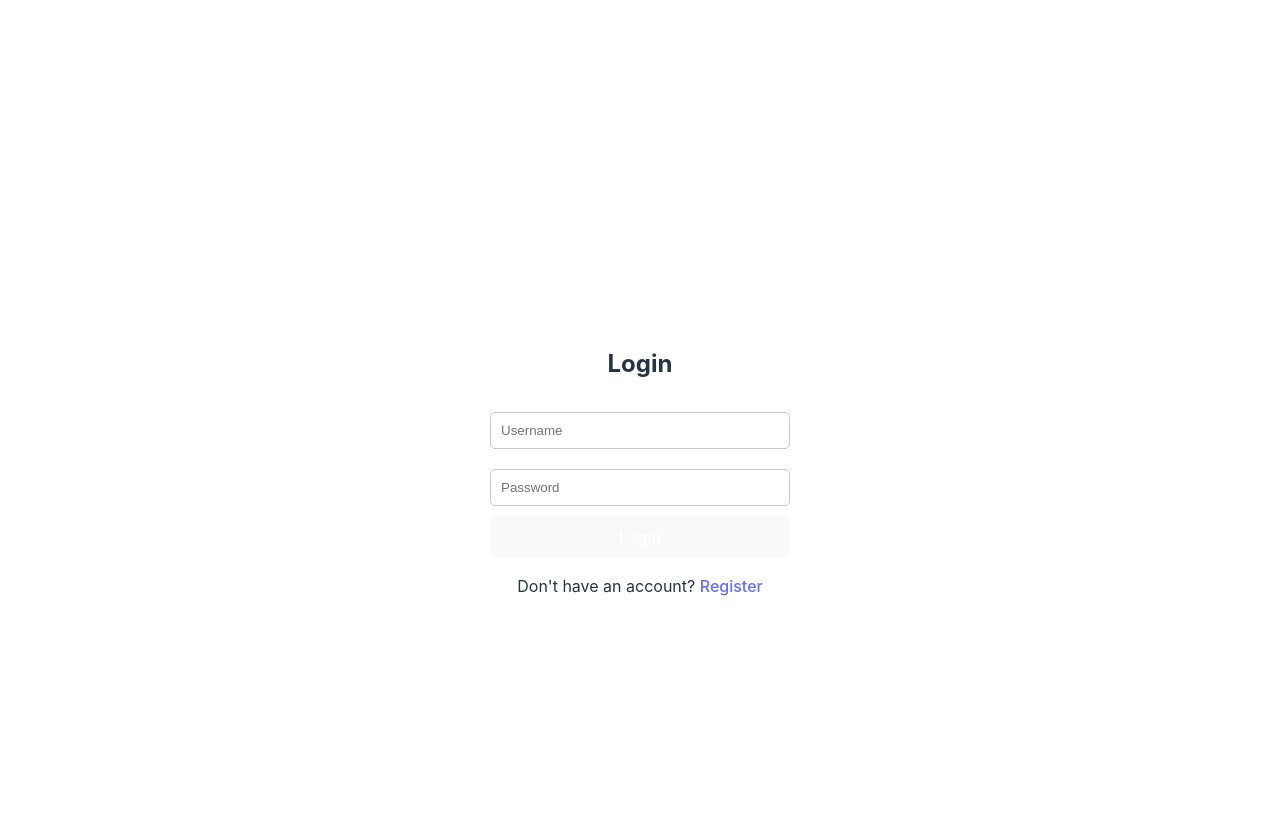
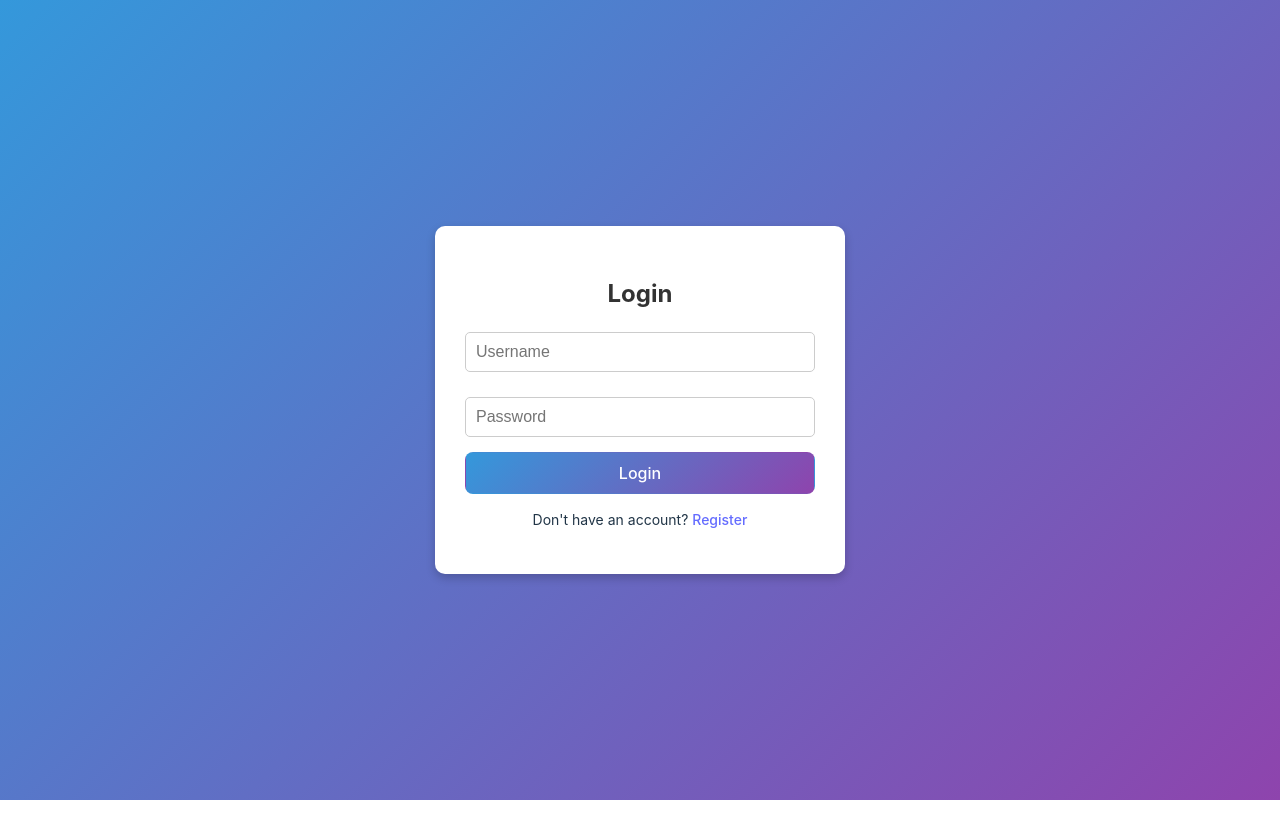
Before and after one commit to Gqbriel02/product-lifecycle-ui, a React (Vite) app: page /login in a window 1280 px wide. Shown: the top 838 px of the page. After the commit the page ends 800 px from the top, so only its background shows below. Built offline with nearby package versions, Linux system fonts and the light colour scheme.

Commit message:
login and register styling

```diff
--- a/src/components/Auth/Login/Login.module.css
+++ b/src/components/Auth/Login/Login.module.css
@@ -3,13 +3,25 @@
     flex-direction: column;
     align-items: center;
     justify-content: center;
-    height: 80vh;
+    height: 100vh;
+    background: linear-gradient(135deg, #3498db, #8e44ad);
+}
+
+.card {
+    background: white;
+    padding: 30px;
+    border-radius: 10px;
+    box-shadow: 0px 4px 10px rgba(0, 0, 0, 0.2);
+    text-align: center;
+    width: 350px;
+    animation: fadeIn 0.5s ease-in-out;
 }
 
 form {
     display: flex;
     flex-direction: column;
-    width: 300px;
+    /*width: 300px;*/
+    gap: 5px;
 }
 
 input {
@@ -17,21 +29,60 @@ input {
     padding: 10px;
     border: 1px solid #ccc;
     border-radius: 5px;
+    font-size: 16px;
+    transition: all 0.3s ease;
+}
+
+input:focus {
+    border-color: #8e44ad;
+    outline: none;
+    box-shadow: 0px 0px 8px rgba(142, 68, 173, 0.4);
 }
 
 button {
     padding: 10px;
-    background-color: #3498db;
+    background: linear-gradient(135deg, #3498db, #8e44ad);
     color: white;
     border: none;
     border-radius: 5px;
     cursor: pointer;
+    font-size: 16px;
+    transition: all 0.3s ease;
 }
 
 button:hover {
-    background-color: #2980b9;
+    background: linear-gradient(135deg, #2980b9, #6c3483);
 }
 
 .error {
     color: red;
+    font-size: 14px;
+    margin-bottom: 10px;
 }
+
+.registerText {
+    margin-top: 15px;
+    font-size: 14px;
+}
+
+.link {
+    color: #8e44ad;
+    font-weight: bold;
+    text-decoration: none;
+    transition: color 0.3s;
+}
+
+.link:hover {
+    color: #6c3483;
+}
+
+@keyframes fadeIn {
+    from {
+        opacity: 0;
+        transform: scale(0.95);
+    }
+    to {
+        opacity: 1;
+        transform: scale(1);
+    }
+}
--- a/src/components/Auth/Login/Login.tsx
+++ b/src/components/Auth/Login/Login.tsx
@@ -36,6 +36,7 @@ const Login: React.FC = () => {
 
     return (
         <div className={styles.loginContainer}>
+            <div className={styles.card}>
                 <h2>Login</h2>
                 {error && <p className={styles.error}>{error}</p>}
                 <form onSubmit={handleLogin}>
@@ -57,9 +58,10 @@ const Login: React.FC = () => {
                     />
                     <button type="submit">Login</button>
                 </form>
-            <p>
+                <p className={styles.registerText}>
                     Don't have an account? <Link to="/register">Register</Link>
                 </p>
+            </div>
         </div>
     );
 };
--- a/src/components/Auth/Register/Register.module.css
+++ b/src/components/Auth/Register/Register.module.css
@@ -3,13 +3,32 @@
     flex-direction: column;
     align-items: center;
     justify-content: center;
-    height: 80vh;
+    height: 100vh;
+    background: linear-gradient(135deg, #3498db, #8e44ad);
+    overflow: hidden;
+}
+
+.card {
+    background: white;
+    padding: 30px;
+    border-radius: 10px;
+    box-shadow: 0px 4px 10px rgba(0, 0, 0, 0.2);
+    text-align: center;
+    width: 350px;
+    max-width: 400px;
+    animation: fadeIn 0.5s ease-in-out;
+}
+
+h2 {
+    margin-bottom: 10px;
+    color: #333;
 }
 
 form {
     display: flex;
     flex-direction: column;
-    width: 300px;
+    /*width: 300px;*/
+    gap: 5px;
 }
 
 input {
@@ -17,21 +36,64 @@ input {
     padding: 10px;
     border: 1px solid #ccc;
     border-radius: 5px;
+    font-size: 16px;
+    transition: all 0.3s ease;
+}
+
+input:focus {
+    border-color: #8e44ad;
+    outline: none;
+    box-shadow: 0px 0px 8px rgba(142, 68, 173, 0.4);
 }
 
 button {
     padding: 10px;
-    background-color: #27ae60;
+    background: linear-gradient(135deg, #3498db, #8e44ad);
     color: white;
     border: none;
     border-radius: 5px;
     cursor: pointer;
+    font-size: 16px;
+    transition: all 0.3s ease;
 }
 
 button:hover {
-    background-color: #219150;
+    background: linear-gradient(135deg, #2980b9, #6c3483);
 }
 
 .error {
     color: red;
+    font-size: 14px;
+    margin-bottom: 10px;
 }
+
+.loginText {
+    margin-top: 15px;
+    font-size: 14px;
+}
+
+.link {
+    color: #8e44ad;
+    font-weight: bold;
+    text-decoration: none;
+    transition: color 0.3s;
+}
+
+.link:hover {
+    color: #6c3483;
+}
+
+@keyframes fadeIn {
+    from {
+        opacity: 0;
+        transform: scale(0.95);
+    }
+    to {
+        opacity: 1;
+        transform: scale(1);
+    }
+}
+
+html, body {
+    overflow-x: hidden;
+}
--- a/src/components/Auth/Register/Register.tsx
+++ b/src/components/Auth/Register/Register.tsx
@@ -44,6 +44,7 @@ const Register: React.FC = () => {
 
     return (
         <div className={styles.registerContainer}>
+            <div className={styles.card}>
                 <h2>Register</h2>
                 {error && <p className={styles.error}>{error}</p>}
                 <form onSubmit={handleRegister}>
@@ -97,9 +98,10 @@ const Register: React.FC = () => {
                     />
                     <button type="submit">Register</button>
                 </form>
-            <p>
+                <p className={styles.loginText}>
                     Already have an account? <Link to="/login">Login</Link>
                 </p>
+            </div>
         </div>
     );
 };
--- a/src/index.css
+++ b/src/index.css
@@ -5,7 +5,7 @@
 
   color-scheme: light dark;
   color: rgba(255, 255, 255, 0.87);
-  background-color: #242424;
+  background-color: #f4f4f4;
 
   font-synthesis: none;
   text-rendering: optimizeLegibility;
@@ -24,11 +24,11 @@ a:hover {
 
 body {
   margin: 0;
-  display: flex;
-  place-items: center;
+  padding: 0;
   min-width: 320px;
   min-height: 100vh;
-  padding-top: 70px;
+  background-color: #ffffff;
+  display: block;
 }
 
 h1 {
@@ -67,3 +67,8 @@ button:focus-visible {
     background-color: #f9f9f9;
   }
 }
+
+#root {
+  height: 100%;
+  padding: 0;
+}
```
Lines whose indentation alone changed are shown as unchanged.
